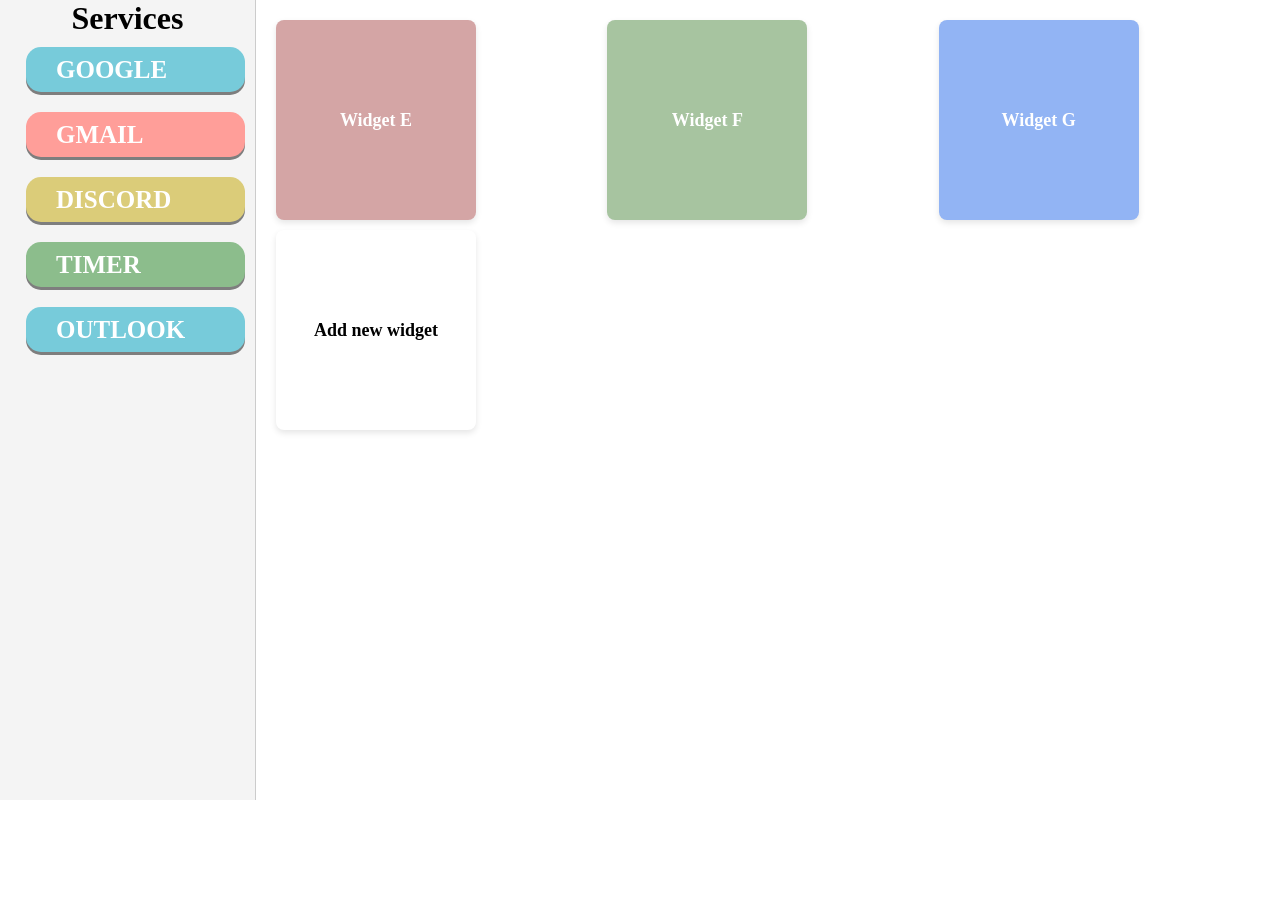
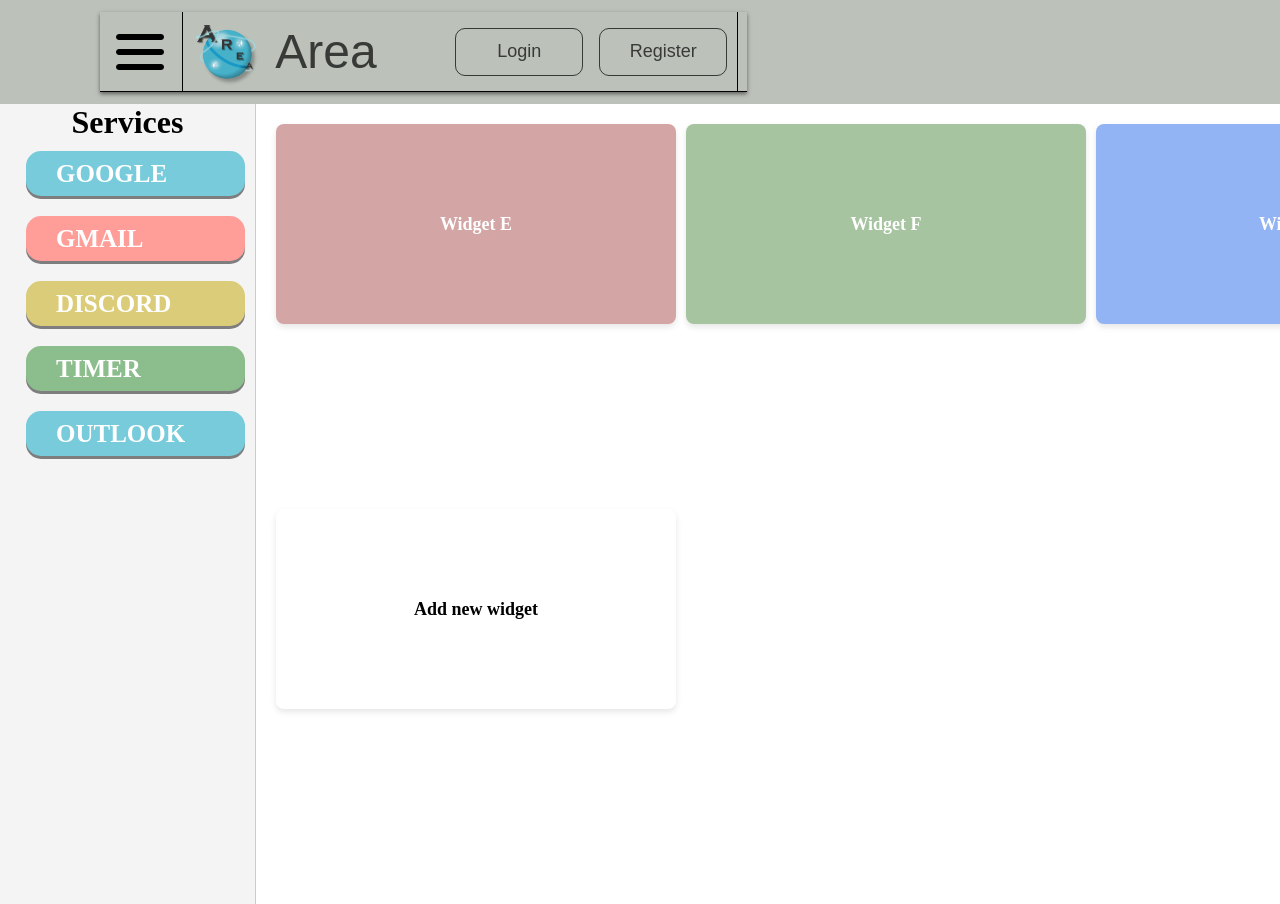
Before and after one commit to BhuvanArn/A.R.E.A, a Vue app in the folder client/: page / in a window 1280 px wide. Before the commit the page ends 800 px from the top, so only its background shows below. Built offline with nearby package versions, Linux system fonts and the light colour scheme.

Commit message:
:recyle: Linked Service page with home page

```diff
--- a/client/src/App.vue
+++ b/client/src/App.vue
@@ -1,22 +1,18 @@
 <template>
-  <div id="app">
-    <ServicePage />
-  </div>
+  <nav>
+    <!--     <router-link to="/">Home</router-link> |
+    <router-link to="/about">About</router-link> -->
+  </nav>
+  <router-view />
 </template>
 
-<script>
-import ServicePage from './components/ServicePage.vue';
+<style>
+nav a {
+  font-weight: bold;
+  color: #2c3e50;
+}
 
-export default {
-  name: "App",
-  components: {
-    ServicePage,
-  },
-  data() {
-    return {
-    };
-  },
-};
-</script>
-
-<style></style>
+nav a.router-link-exact-active {
+  color: #42b983;
+}
+</style>
--- a/client/src/components/SectionList.vue
+++ b/client/src/components/SectionList.vue
@@ -29,19 +29,14 @@ export default {
 
 <style scoped>
 .service-list {
-    position: fixed;
-    left: 0;
-    top: 0;
     width: 20vw;
     height: 100vh;
     overflow-y: auto;
     background-color: #f4f4f4;
     border-right: 1px solid #ccc;
-    /* padding: 10px; */
 }
 
 .service-section-name {
-    /* height: 35px; */
     line-height: 45px;
     padding-left: 30px;
     font-size: 25px;
--- a/client/src/components/ServicePage.vue
+++ b/client/src/components/ServicePage.vue
@@ -1,5 +1,5 @@
 <template>
-    <div id="services-page">
+    <div class="services-page">
         <SectionList :sections="sectionNames" />
         <WidgetList />
     </div>
@@ -34,8 +34,9 @@ export default {
 };
 </script>
 
-<style>
+<style scoped>
 .services-page {
     display: flex;
+    flex-direction: row;
 }
 </style>
--- a/client/src/components/WidgetList.vue
+++ b/client/src/components/WidgetList.vue
@@ -35,10 +35,6 @@ export default {
 <style scoped>
 .widget-list {
     display: flex;
-    flex-direction: column;
-    position: fixed;
-    right: 0;
-    top: 0;
     width: 80vw;
     height: 100vh;
     overflow-y: auto;
@@ -48,7 +44,6 @@ export default {
     display: grid;
     gap: 10px;
     grid-template-columns: 1fr 1fr 1fr;
-    justify-content: start;
     padding: 20px;
     overflow-y: auto;
 }
@@ -59,7 +54,7 @@ export default {
     justify-content: center;
     font-size: 18px;
     font-weight: bold;
-    width: 200px;
+    width: 400px;
     height: 200px;
     color: #fff;
     background-color: #007BFF;
--- a/client/src/views/AreaHome.vue
+++ b/client/src/views/AreaHome.vue
@@ -1,14 +1,16 @@
 <template>
     <NavBar></NavBar>
+
     <body>
         <div>
-
+            <ServicePage />
         </div>
     </body>
 </template>
 
 <script>
 import NavBar from '../components/MainNavBar.vue';
+import ServicePage from '@/components/ServicePage.vue';
 
 export default {
     name: 'AreaHome',
@@ -18,7 +20,8 @@ export default {
         }
     },
     components: {
-        NavBar
+        NavBar,
+        ServicePage,
     },
     methods: {
         // methods
@@ -26,5 +29,4 @@ export default {
 }
 </script>
 
-<style>
-</style>
+<style></style>
```
